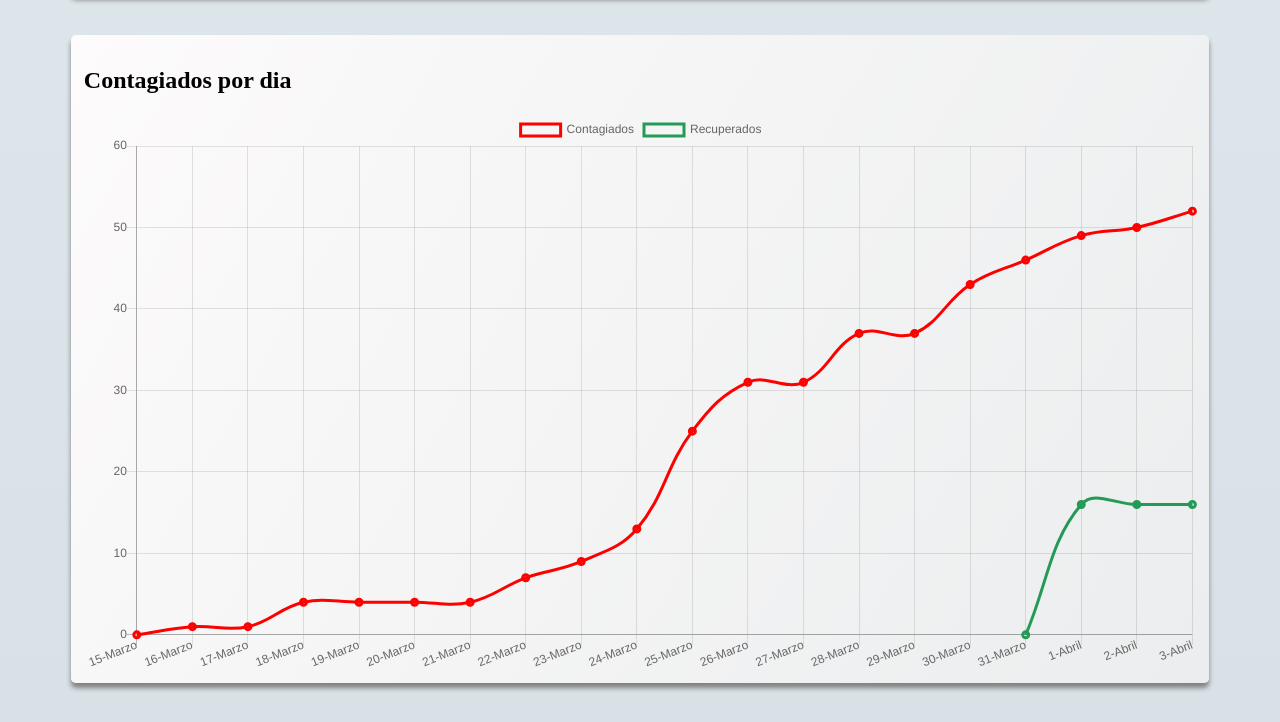
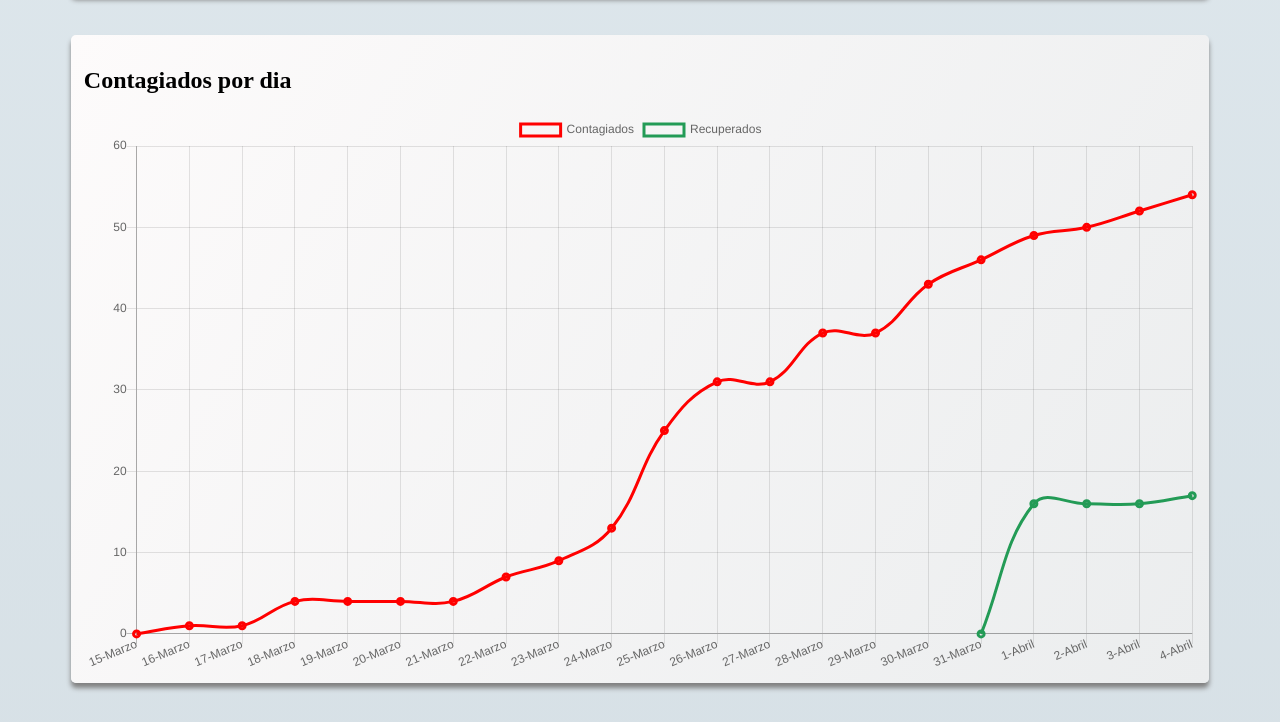
Before and after one commit to luzbelmex/coronavirus-gto, a plain HTML site: page index.html in a window 1280 px wide. Shown: the part 930-1652 px from the top of the page. Drawn offline with Linux system fonts and the light colour scheme.

Commit message:
se actualizan datos

```diff
--- a/index.html
+++ b/index.html
@@ -34,24 +34,24 @@
     <div class="contador">
       <div class="opcion">
         <h3>Casos Descartados</h3>
-        <h4>744</h4>
+        <h4>855</h4>
       </div>
       <div class="opcion">
         <h3>Casos en Investigacion</h3>
-        <h4>262</h4>
+        <h4>199</h4>
       </div>
       <div class="opcion">
         <h3>Casos Confirmados</h3>
-        <h4>52</h4>
+        <h4>54</h4>
       </div>
       <div class="opcion">
         <h3>Casos Recuperados</h3>
-        <h4>16</h4>
+        <h4>17</h4>
       </div>
     </div>
 
     <div class="actualizado">
-      <p>Actualizado el 3 de Abril</p>
+      <p>Actualizado el 4 de Abril</p>
     </div>
 
     <div class="contenedor">
--- a/js/ciudades.js
+++ b/js/ciudades.js
@@ -2,14 +2,14 @@ var abasolo = L.circle([20.452199, -101.529024],{
     color: '#ffc300',
     fillColor: '#ffcd2b',
     fillOpacity: 0.5,
-    radius: 100
+    radius: 200
 }).addTo(map).bindPopup('Abasolo');
 
 var acambaro = L.circle([20.035770, -100.716935],{
     color: '#ffc300',
     fillColor: '#ffcd2b',
     fillOpacity: 0.5,
-    radius: 700
+    radius: 600
 }).addTo(map).bindPopup('Acámbaro');
 
 var apaseoA = L.circle([20.458464, -100.621415],{
@@ -55,10 +55,10 @@ var coroneo = L.circle([20.201288, -100.368406],{
 }).addTo(map).bindPopup('Coroneo');
 
 var cortazar = L.circle([20.478907, -100.959399],{
-    color: '#ffc300',
-    fillColor: '#ffcd2b',
+    color: 'red',
+    fillColor: '#f03',
     fillOpacity: 0.5,
-    radius: 300
+    radius: 100
 }).addTo(map).bindPopup('Cortazar');
 
  var cueramaro = L.circle([20.626446, -101.671127],{
@@ -90,38 +90,38 @@ var guanajuato = L.circle([21.018412, -101.255928],{
 }).addTo(map).bindPopup('Guanajuato');
 
  var huanimaro = L.circle([20.368187, -101.496742],{
-    color: '#1e8449',
-    fillColor: '#239b56',
+    color: '#ffc300',
+    fillColor: '#ffcd2b',
     fillOpacity: 0.5,
-    radius: 0
+    radius: 100
 }).addTo(map).bindPopup('Huanimaro');
 
 var irapuato = L.circle([20.675245, -101.344379],{
     color: 'red',
     fillColor: '#f03',
     fillOpacity: 0.5,
-    radius: 600
+    radius: 700
 }).addTo(map).bindPopup('Irapuato');
 
  var jaral = L.circle([20.371957, -101.064334],{
-    color: '#1e8449',
-    fillColor: '#239b56',
+    color: '#ffc300',
+    fillColor: '#ffcd2b',
     fillOpacity: 0.5,
-    radius: 0
+    radius: 200
 }).addTo(map).bindPopup('Jaral del Progreso');
 
  var jerecuaro = L.circle([20.150831, -100.508798],{
      color: '#ffc300',
      fillColor: '#ffcd2b',
     fillOpacity: 0.5,
-    radius: 200
+    radius: 100
 }).addTo(map).bindPopup('Jerecuaro');
 
 var leon = L.circle([21.121830, -101.682481],{
     color: 'red',
     fillColor: '#f03',
     fillOpacity: 0.5,
-    radius: 1500
+    radius: 1400
 }).addTo(map).bindPopup('León');
 
  var manuelDoblado = L.circle([20.729548, -101.953144],{
@@ -135,7 +135,7 @@ var leon = L.circle([21.121830, -101.682481],{
      color: '#ffc300',
      fillColor: '#ffcd2b',
     fillOpacity: 0.5,
-    radius: 400
+    radius: 100
 }).addTo(map).bindPopup('Moroleon');
 
 var ocampo = L.circle([21.647678, -101.478420],{
@@ -149,7 +149,7 @@ var penjamo = L.circle([20.431298, -101.722123],{
     color: '#ffc300',
     fillColor: '#ffcd2b',
     fillOpacity: 0.5,
-    radius: 100
+    radius: 200
 }).addTo(map).bindPopup('Pénjamo');
 
  var pueblo = L.circle([20.526844, -101.371324],{
@@ -163,7 +163,7 @@ var penjamo = L.circle([20.431298, -101.722123],{
      color: '#ffc300',
      fillColor: '#ffcd2b',
     fillOpacity: 0.5,
-    radius: 300
+    radius: 100
 }).addTo(map).bindPopup('Purisima del Rincon');
 
  var romita = L.circle([20.872123, -101.51667],{
@@ -184,7 +184,7 @@ var salvatierra = L.circle([20.211976, -100.880958],{
     color: '#ffc300',
     fillColor: '#ffcd2b',
     fillOpacity: 0.5,
-    radius: 200
+    radius: 100
 }).addTo(map).bindPopup('Salvatierra');
 
  var sanDiego = L.circle([21.467901, -100.872875],{
@@ -205,7 +205,7 @@ var sfr = L.circle([21.018723, -101.857413],{
     color: '#ffc300',
     fillColor: '#ffcd2b',
     fillOpacity: 0.5,
-    radius: 600
+    radius: 100
 }).addTo(map).bindPopup('San Fancisco del Rincón');
 
  var sanJose = L.circle([20.998587, -100.385738],{
@@ -282,7 +282,7 @@ var silao = L.circle([20.947407, -101.425863],{
     color: '#ffc300',
     fillColor: '#ffcd2b',
     fillOpacity: 0.5,
-    radius: 300
+    radius: 100
 }).addTo(map).bindPopup('Uriangato');
 
 var vds = L.circle([20.390977, -101.193464],{
--- a/js/graficas.js
+++ b/js/graficas.js
@@ -3,17 +3,17 @@ var contagiados = document.getElementById('contagiados').getContext('2d');
 var lineaContagiados = new Chart( contagiados, {
     type: 'line',
     data: {
-      labels: ['15-Marzo','16-Marzo', '17-Marzo', '18-Marzo', '19-Marzo', '20-Marzo', '21-Marzo', '22-Marzo', '23-Marzo', '24-Marzo', '25-Marzo', '26-Marzo', '27-Marzo', '28-Marzo', '29-Marzo', '30-Marzo', '31-Marzo', '1-Abril', '2-Abril', '3-Abril'],
+      labels: ['15-Marzo','16-Marzo', '17-Marzo', '18-Marzo', '19-Marzo', '20-Marzo', '21-Marzo', '22-Marzo', '23-Marzo', '24-Marzo', '25-Marzo', '26-Marzo', '27-Marzo', '28-Marzo', '29-Marzo', '30-Marzo', '31-Marzo', '1-Abril', '2-Abril', '3-Abril', '4-Abril'],
       datasets: [{
         label: 'Contagiados',
-        data: [0, 1, 1, 4, 4, 4, 4, 7, 9, 13, 25, 31, 31, 37, 37, 43, 46, 49, 50, 52 ],
+        data: [0, 1, 1, 4, 4, 4, 4, 7, 9, 13, 25, 31, 31, 37, 37, 43, 46, 49, 50, 52, 54 ],
         backgroundColor:'rgba(255, 0, 0, 0.0)',
         borderColor: 'rgb(255, 0, 0)',
         borderWidth: 3
       }, // confirmados
       {
         label: 'Recuperados',
-        data: [, , , , , , , , , , , , , , , , 0, 16, 16, 16 ],
+        data: [, , , , , , , , , , , , , , , , 0, 16, 16, 16, 17 ],
         backgroundColor:'rgba(35, 155, 86, 0.0)',
         borderColor: 'rgb(35, 155, 86)',
         borderWidth: 3
@@ -27,10 +27,10 @@ var sospechosos = document.getElementById('sospechosos').getContext('2d');
 var lineaSospechosos = new Chart(sospechosos, {
   type: 'line',
   data: {
-    labels: ['1-feb', '2-feb', '3-feb', '4-feb', '5-feb', '6-feb', '7-feb', '8-feb', '9-feb', '10-feb', '11-feb', '12-feb', '13-feb', '14-feb', '15-feb', '16-feb', '17-feb', '18-feb', '19-feb', '20-feb', '21-feb', '22-feb', '23-feb', '24-feb', '25-feb', '26-feb', '27-feb', '28-feb', '29-feb', '1-Marzo', '2-Marzo', '3-Marzo', '4-Marzo', '5-Marzo', '6-Marzo', '7-Marzo', '8-Marzo', '9-Marzo', '10-Marzo', '11-Marzo', '12-Marzo', '13-Marzo', '14-Marzo', '15-Marzo', '16-Marzo', '17-Marzo', '18-Marzo', '19-Marzo', '20-Marzo', '21-Marzo', '22-Marzo', '23-Marzo', '24-Marzo', '25-Marzo', '26-Marzo', '27-Marzo', '28-Marzo', '29-Marzo', '30-Marzo', '31-Marzo', '1-Abril', '2-Abril', '3-Abril'],
+    labels: ['1-feb', '2-feb', '3-feb', '4-feb', '5-feb', '6-feb', '7-feb', '8-feb', '9-feb', '10-feb', '11-feb', '12-feb', '13-feb', '14-feb', '15-feb', '16-feb', '17-feb', '18-feb', '19-feb', '20-feb', '21-feb', '22-feb', '23-feb', '24-feb', '25-feb', '26-feb', '27-feb', '28-feb', '29-feb', '1-Marzo', '2-Marzo', '3-Marzo', '4-Marzo', '5-Marzo', '6-Marzo', '7-Marzo', '8-Marzo', '9-Marzo', '10-Marzo', '11-Marzo', '12-Marzo', '13-Marzo', '14-Marzo', '15-Marzo', '16-Marzo', '17-Marzo', '18-Marzo', '19-Marzo', '20-Marzo', '21-Marzo', '22-Marzo', '23-Marzo', '24-Marzo', '25-Marzo', '26-Marzo', '27-Marzo', '28-Marzo', '29-Marzo', '30-Marzo', '31-Marzo', '1-Abril', '2-Abril', '3-Abril', '4-Abril'],
     datasets: [{
       label: 'Casos Sospechosos',
-      data: [1, 1, 1, 1, 2, 2, 2, 2, 2, 2, 2, 2, 2, 2, 2, 2, 2, 4, 4, 4, 5, 7, 7, 7, 9, 10, 10, 13, 14, 15, 15, 16, 19, 21, 21, 25, 32, 45, 57, 63, 97, 113, 135, 160, 194, 230, 273, 304, 365, 394, 456, 509, 560, 618, 705, 783, 845, 923, 971, 1010, 1017, 1021, 1022],
+      data: [2, 2, 2, 2, 3, 3, 3, 3, 3, 3, 3, 3, 3, 3, 3, 3, 3, 5, 5, 5, 6, 8, 8, 8, 10, 11, 11, 14, 15, 16, 17, 18, 21, 23, 24, 28, 35, 48, 61, 67, 101, 117, 139, 164, 198, 234, 277, 308, 369, 398, 460, 513, 564, 622, 709, 788, 859, 945, 1015, 1069, 1088, 1100, 1104, 1104],
       backgroundColor: 'rgba(255, 195, 0, 0.3)',
       borderColor: '#ffc300',
       borderWidth: 3
@@ -43,24 +43,24 @@ var ciudades = document.getElementById('ciudades').getContext('2d');
 var lineaCiudades = new Chart( ciudades, {
   type: 'bar',
   data: {
-    labels: ['Celaya', 'Guanajuato', 'Irapuato', 'León', 'Salamanca', 'San Luis de la Paz', 'San Miguel de Ayende', 'Silao', 'Valle de Santiago'],
+    labels: ['Celaya', 'Cortazar', 'Guanajuato', 'Irapuato', 'León', 'Salamanca', 'San Luis de la Paz', 'San Miguel de Ayende', 'Silao', 'Valle de Santiago'],
     datasets: [{
       label: 'Contagiados',
-      data: [4, 4, 7, 30, 2, 1, 2, 1, 1],
+      data: [4, 1, 4, 8, 30, 2, 1, 2, 1, 1],
       backgroundColor: 'rgba(255, 0, 0, .7)',
       borderColor: 'rgb(255, 0, 0)',
       borderWidth: 1
     },
     {
       label: 'Recuperados',
-      data: [0, 0, 1, 15, 0, 0, 0, 0, 0],
+      data: [0, 0,  0, 1, 16, 0, 0, 0, 0, 0],
       backgroundColor: 'rgba(35, 155, 86, .7)',
       borderColor: 'rgb(35, 155, 86)',
       borderWidth: 1
     },
     {
       label: 'Sospechosos',
-      data: [27, 6, 8, 147, 15, 2, 4, 7, 1],
+      data: [8, 4, 1, 14, 138, 7, 0, 2, 1, 0],
       backgroundColor: 'rgba(255, 205, 43, 0.5)',
       borderColor: 'rgb(255, 205, 43)',
     }
```
